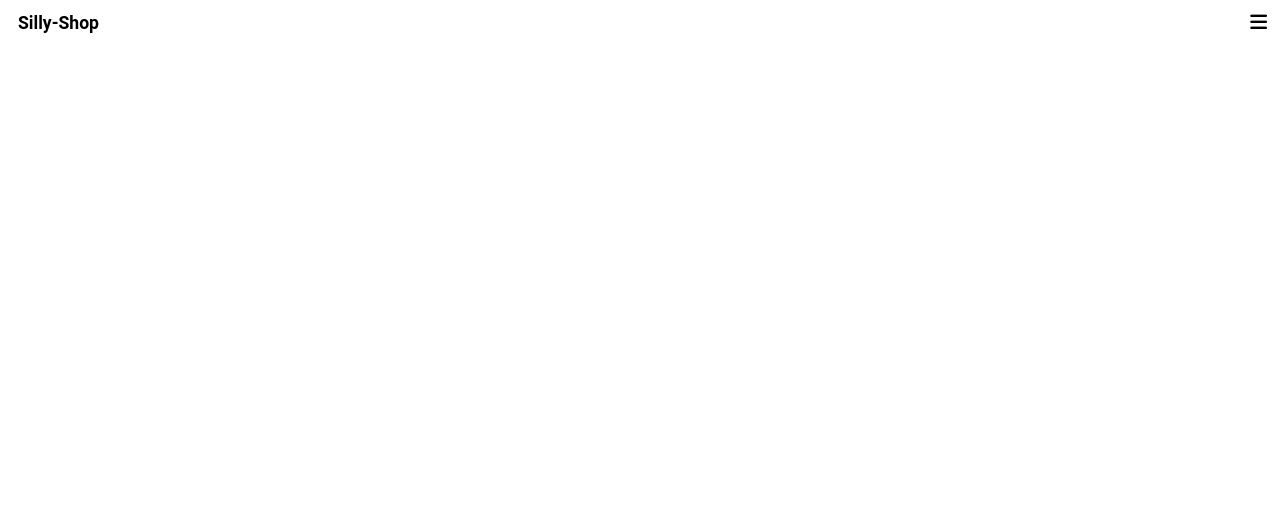
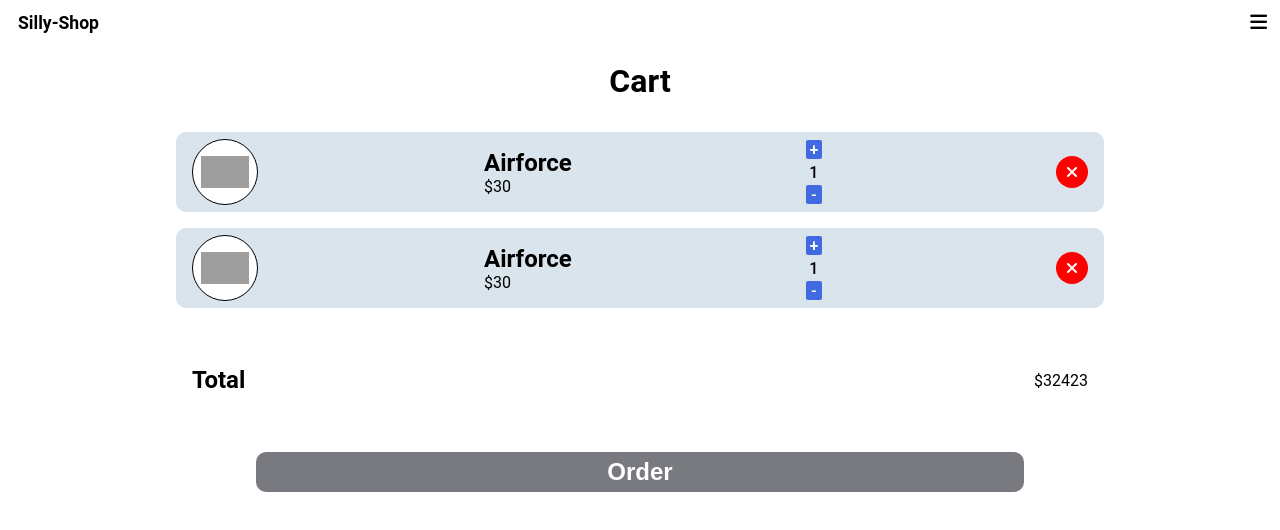
Before and after one commit to Fireaxelottle/Silly-shop-app-frontend, a React (Create React App) app: page /cart in a window 1280 px wide. Before the commit this address had no page. Shown: the top 530 px of the page. Built offline with nearby package versions, Linux system fonts and the light colour scheme; grey boxes are pictures that could not be loaded.

Commit message:
Cart&Search updated

```diff
--- a/src/App.css
+++ b/src/App.css
@@ -180,3 +180,61 @@ input {
     height: 0.1px;
     background-color: #797980;
 }
+
+/* CARDS  */
+
+.cards {
+    display:flex;
+    flex-wrap: wrap;
+    padding: 0 auto;
+    align-items: center;
+    justify-content: center;
+
+}
+
+ .cards .card {
+    margin: 0.3rem;
+    border: 1.5px solid black;
+    width: 10rem;
+    height: 18rem;
+    display: flex;
+    align-items: center;
+    justify-content: center;
+    flex-direction: column;
+    gap: 0.4rem;
+}
+
+.card .im {
+    width: 100%;
+    height: 8rem;
+    display: flex;
+    align-items: center;
+    justify-content: center;
+    border-bottom: 1px solid black ;
+}
+
+.card  img {
+    width: 80%;
+
+}
+
+.card h1 {
+    font-size: 1.25rem;
+}
+
+.card p {
+    font-size: 1rem;
+    font-weight: 600;
+}
+
+.card .btn {
+    width: 65%;
+    height: 2rem;
+    background-color: #797980;
+    color: #fff;
+    border: none;
+    border-radius: 8px;
+    font-size: 16px;
+    font-weight: 600;
+    margin-top: 2rem;
+}
--- a/src/App.js
+++ b/src/App.js
@@ -10,6 +10,7 @@ import Loader from './components/Loader';
 import LogIn from './pages/LogIn';
 import SignUp from './pages/SignUp';
 import Search from './pages/Search';
+import Cart from './pages/Cart';
 
 
 // pages
@@ -25,6 +26,7 @@ function App() {
         <Route path="/login" element={<LogIn/>} />
         <Route path="/signup" element={<SignUp />} />
         <Route path="/search" element={<Search />} />
+        <Route path="/cart" element={<Cart />} />
       </Routes>
     </Suspense>
     </Router>
--- /dev/null
+++ b/src/components/CardItem.js
@@ -0,0 +1,21 @@
+import React from 'react'
+
+const CardItem = ({item}) => {
+  return (
+    <div className='Citem'>
+        <div className="img"><img src={item.img} alt="" /></div>
+        <div className='names'>
+            <h2>{item.name}</h2>
+            <p>{item.price}</p>
+        </div>
+        <div className='amount'>
+            <span className='inc'>+</span>
+            <p>{item.amount}</p>
+            <span className='inc'>-</span>
+        </div>
+        <button><i class="fa-solid fa-xmark"></i></button>
+    </div>
+  )
+}
+
+export default CardItem
--- a/src/css/Home.css
+++ b/src/css/Home.css
@@ -12,10 +12,10 @@
 .Sowcase {
     position: relative;
     margin:  3rem 1rem 0 1rem;
-    width: 95%;
+    width: 80%;
     height: 12rem;
     border-radius: 18px;
-    background-image:url('../assets/cover1.jpeg');
+    background-image:url('https://encrypted-tbn0.gstatic.com/images?q=tbn:ANd9GcSRkkE4MAAkihr1xFfnmeMZPRNH4JEhIA-QZA&s');
     background-repeat: no-repeat;
     background-size:cover;
     color: #fff;
@@ -25,7 +25,7 @@
     width: 100%;
     height: 100%;
     background-color: #000;
-    opacity: 60%;
+    opacity: 40%;
 }
 
 .Sowcase .data {
@@ -60,59 +60,3 @@
     font-size: 32px;
     margin: 28px 0;
 }
-
-.main .cards {
-    display:flex;
-    flex-wrap: wrap;
-    padding: 0 auto;
-    align-items: center;
-    justify-content: center;
-
-}
-
-.main .cards .card {
-    margin: 0.3rem;
-    border: 1.5px solid black;
-    width: 10rem;
-    height: 18rem;
-    display: flex;
-    align-items: center;
-    justify-content: center;
-    flex-direction: column;
-    gap: 0.4rem;
-}
-
-.main .card .im {
-    width: 100%;
-    height: 8rem;
-    display: flex;
-    align-items: center;
-    justify-content: center;
-    border-bottom: 1px solid black ;
-}
-
-.main .card  img {
-    width: 80%;
-
-}
-
-.main h1 {
-    font-size: 1.25rem;
-}
-
-.main p {
-    font-size: 1rem;
-    font-weight: 600;
-}
-
-.main .btn {
-    width: 65%;
-    height: 2rem;
-    background-color: #797980;
-    color: #fff;
-    border: none;
-    border-radius: 8px;
-    font-size: 16px;
-    font-weight: 600;
-    margin-top: 2rem;
-}
--- /dev/null
+++ b/src/css/cart.css
@@ -0,0 +1,108 @@
+.cart {
+    display: flex;
+    justify-content: center;
+    align-items: center;
+    flex-direction: column;
+    padding-top: 1rem;
+    gap: 2rem;
+}
+
+.items {
+    width: 100%;
+    display: flex;
+    justify-content: center;
+    align-items: center;
+    flex-direction: column;
+    gap: 1rem;
+
+    border-radius: 10px;
+}
+
+.Citem {
+    background-color:rgb(217, 228, 236);
+    width: 70%;
+    height: 3rem;
+    display: flex;
+    align-items: center;
+    justify-content: space-between;
+    padding: 1rem;
+    border-radius: 10px;
+    overflow-y: hidden;
+}
+
+.Citem .img {
+    width: 4rem;
+    height: 4rem;
+    border-radius: 50%;
+    border: none;
+    display: flex;
+    justify-content: center;
+    align-items: center;
+    background-color: rgb(255, 255, 255);
+    border: 1px solid black;
+}
+
+.Citem img {
+    width: 3rem;
+    height: 2rem;
+}
+
+.Citem .inc {
+    width: 50%;
+    color: white;
+    background-color: royalblue;
+    border-radius: 2px;
+
+}
+
+.Citem .amount {
+    width: 2rem;
+    display: flex;
+    flex-direction: column;
+    justify-content: center;
+    align-items: center;
+    text-align: center;
+    gap: 0.2rem;
+    font-weight: 500;
+}
+
+.Citem button {
+    width: 2rem;
+    height: 2rem;
+    display: flex;
+    justify-content: center;
+    align-items: center;
+    border-radius: 50%;
+    background-color: red;
+    font-size: 1rem;
+    border: none;
+    color: rgb(255, 255, 255);
+    font-weight: 600;
+}
+
+.Citem button i {
+    width: 100%;
+}
+
+.Total {
+    width: 70%;
+    height: 5rem;
+    display: flex;
+    align-items: center;
+    justify-content: space-between;
+
+}
+
+.orderBtn {
+    width: 60%;
+    height: 2.5rem;
+    display: flex;
+    justify-content: center;
+    align-items: center;
+    border-radius: 10px;
+    background-color:#797980 ;
+    font-size: 1.5rem;
+    border: none;
+    color: white;
+    font-weight: 600;
+}
--- a/src/css/search.css
+++ b/src/css/search.css
@@ -41,25 +41,17 @@ input {
     display: flex;
     text-align: center;
     flex-direction: column;
-    gap: 1rem;
+    gap: 1.5rem;
     justify-content: center;
     align-items: center;
     width: 100%;
 }
 
-.search .choises div {
-    display: flex;
-    flex-direction: column;
-    gap: 0.5rem;
-    justify-content: center;
-    align-items: center;
-    width: 100%;
-}
+
 
 .search .choises input {
-    margin: 0;
-    padding: 0;
-    width: 70%;
+    width: 80%;
+    margin-left: 20%;
 }
 
 .search .choises select {
@@ -71,11 +63,20 @@ input {
     background-color: #fff;
 }
 
+.search .choises .Slc {
+    display: flex;
+    flex-direction: row;
+    justify-content: space-between;
+    align-items: center;
+    width: 80%;
+}
+
+
+
 .pgch {
     display: flex;
      align-items: center;
      justify-content: center;
-     gap: 0.5rem;
      width: 100%;
 }
 
@@ -90,3 +91,16 @@ input {
     font-weight: 600;
     cursor: pointer;
 }
+
+.result {
+    width: 100%;
+    display: flex;
+    flex-wrap: wrap;
+    justify-content: center;
+    align-items: center;
+    margin: 2rem 0;
+}
+
+.result .txt {
+    font-size: 2rem;
+}
--- /dev/null
+++ b/src/pages/Cart.js
@@ -0,0 +1,39 @@
+import React from 'react'
+import "../css/cart.css"
+import CardItem from '../components/CardItem'
+
+function Cart() {
+   const data = [
+    {
+    id: 1,
+    img: "https://m.media-amazon.com/images/I/81Fm0tRFdHL.__AC_SY445_SX342_QL70_FMwebp.jpg",
+    name: "Airforce" ,
+    price: "$30",
+    amount: 1,
+  } ,
+  {
+    id: 2,
+    img:  "https://m.media-amazon.com/images/I/81Fm0tRFdHL.__AC_SY445_SX342_QL70_FMwebp.jpg",
+    name: "Airforce" ,
+    price: "$30",
+    amount: 1,
+  }
+  ]
+
+
+  return (
+    <div className='cart'>
+      <h1>Cart</h1>
+      <div className="items">
+        {data.map((item)=>(<CardItem key={item.id} item={item}/> ))}
+      </div>
+      <div className="Total">
+        <h2>Total</h2>
+        <p>$32423</p>
+      </div>
+      <button className='orderBtn'>Order</button>
+    </div>
+  )
+}
+
+export default Cart
--- a/src/pages/Search.js
+++ b/src/pages/Search.js
@@ -1,8 +1,28 @@
 import React , { useState } from 'react'
-import { Link } from 'react-router-dom'
+import { Link, data } from 'react-router-dom'
 import '../css/search.css'
+import Card from '../components/Card'
 
 function Search() {
+
+  const newData = ()=> {
+
+  }
+
+  const data = [
+    {
+      id: 1,
+      img: "https://m.media-amazon.com/images/I/81Fm0tRFdHL.__AC_SY445_SX342_QL70_FMwebp_.jpg",
+      name: "Airforce" ,
+      price: "$30"
+    } ,
+    {
+      id: 1,
+      img: "https://m.media-amazon.com/images/I/81Fm0tRFdHL.__AC_SY445_SX342_QL70_FMwebp_.jpg",
+      name: "Airforce" ,
+      price: "$30"
+    } ,
+  ]
 
   const [search, setSearch] = useState("");
   const [sort, setSort] = useState("");
@@ -10,40 +30,30 @@ function Search() {
   const [category, setCategory] = useState("ALL");
   const [page, setPage] = useState(1);
 
-  const isPrevPage = page > 1;
-  const isNextPage = page < 4;
+  // const isPrevPage = page > 1;
+  // const isNextPage = page < 4;
 
   return (
     <div className='search'>
       <h1>Search</h1>
-     <input type="text" value={search} onChange={(e) => setSearch(e.target.value)}  placeholder='Search by name...' />
+     <input type="text" value={search} onChange={(e) => {setSearch(e.target.value) ; newData();}}  placeholder='Search by name...' />
 
     <div className="choises">
 
-    <div>
-        <h3>Prices</h3>
-        <select value={sort} onChange={(e) => setSort(e.target.value)}>
+    <div className='Slc'>
+        <h3>Prices:</h3>
+        <select value={sort} onChange={(e) => {setSort(e.target.value); newData();}}>
           <option value="">None</option>
           <option value="asc">Price (Low to High)</option>
           <option value="dsc">Price (High to Low)</option>
         </select>
     </div>
-    <div>
-        <p>Max Price: {maxPrice || ""}</p>
-        <input
-          type="range"
-          min={100}
-          max={100000}
-          value={maxPrice}
-          onChange={(e) => setMaxPrice(Number(e.target.value))}
-        />
-    </div>
 
-    <div>
-        <h3>Category</h3>
+    <div className='Slc'>
+        <h3>Category:</h3>
         <select
           value={category}
-          onChange={(e) => setCategory(e.target.value)}
+          onChange={(e) =>{ setCategory(e.target.value); newData(); }}
         >
           <option value="">ALL</option>
           <option value="">Category 1</option>
@@ -51,13 +61,25 @@ function Search() {
         </select>
     </div>
 
+    <div className='Slc'>
+        <h4>Max Price: {maxPrice}</h4>
+        <input
+          type="range"
+          min={100}
+          max={100000}
+          value={maxPrice}
+          onChange={(e) => {setMaxPrice(Number(e.target.value)); newData();}}
+        />
     </div>
-
+    </div>
       <div className="result">
-
+        <div className="cards">
+         {data.map((item) => (<Card key={item.id} item={item}/>))}
+        </div>
+       {data.length === 0 ? <p className='txt'>No Results</p> : "" }
       </div>
 
-    <div className='pgch'>
+    {/* <div className='pgch'>
       <button
         disabled={!isPrevPage}
         onClick={() => setPage((prev) => prev - 1)}
@@ -73,8 +95,8 @@ function Search() {
       >
         Next
       </button>
-    </div>
-    </div>
+    </div> */}
+  </div>
 
   )
 }
--- a/src/pages/SignUp.js
+++ b/src/pages/SignUp.js
@@ -22,7 +22,7 @@ const SignUp = () => {
       <hr />
       <div className="sin">
         <p>Already have an account ?</p>
-        <Link to="/signup">Log-in</Link>
+        <Link to="/login">Log-in</Link>
       </div>
     </div>
   )
```
